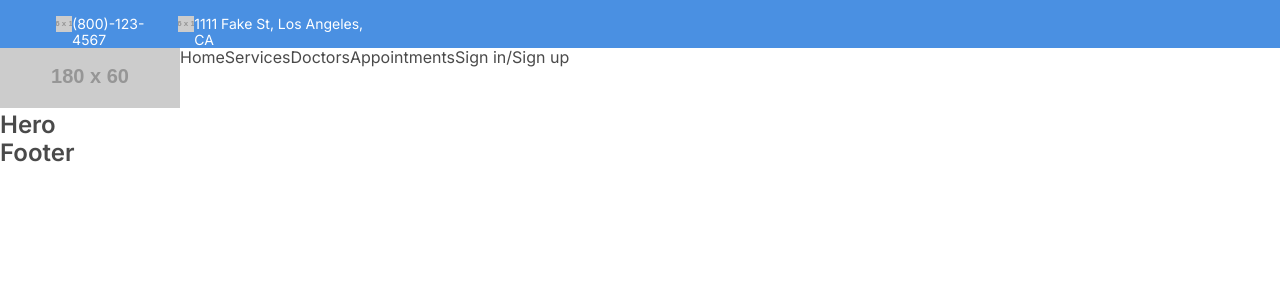
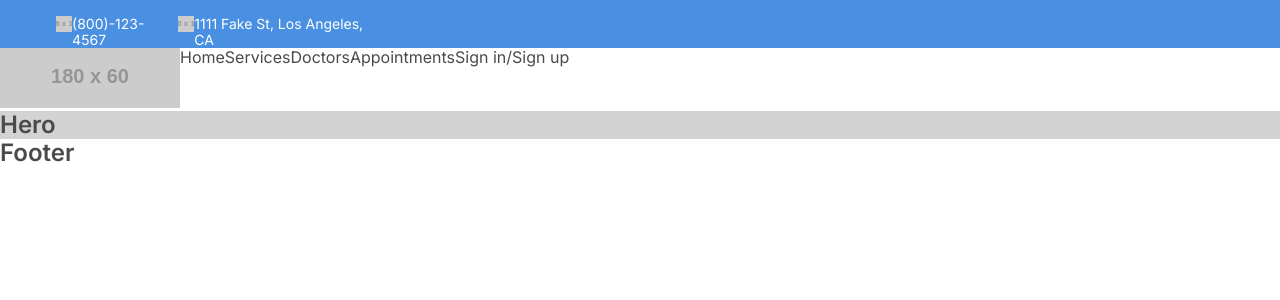
Before and after one commit to nmr15/appointment-front, a React (Vite) app: page / in a window 1280 px wide. Shown: the top 300 px of the page. Built offline with nearby package versions, Linux system fonts and the light colour scheme.

Commit message:
update Hero

```diff
--- a/src/Components/Hero.scss
+++ b/src/Components/Hero.scss
@@ -0,0 +1,6 @@
+.hero
+{
+  max-width: 100%;
+  max-height: 700px;
+  background-color: lightgrey;
+}
```
